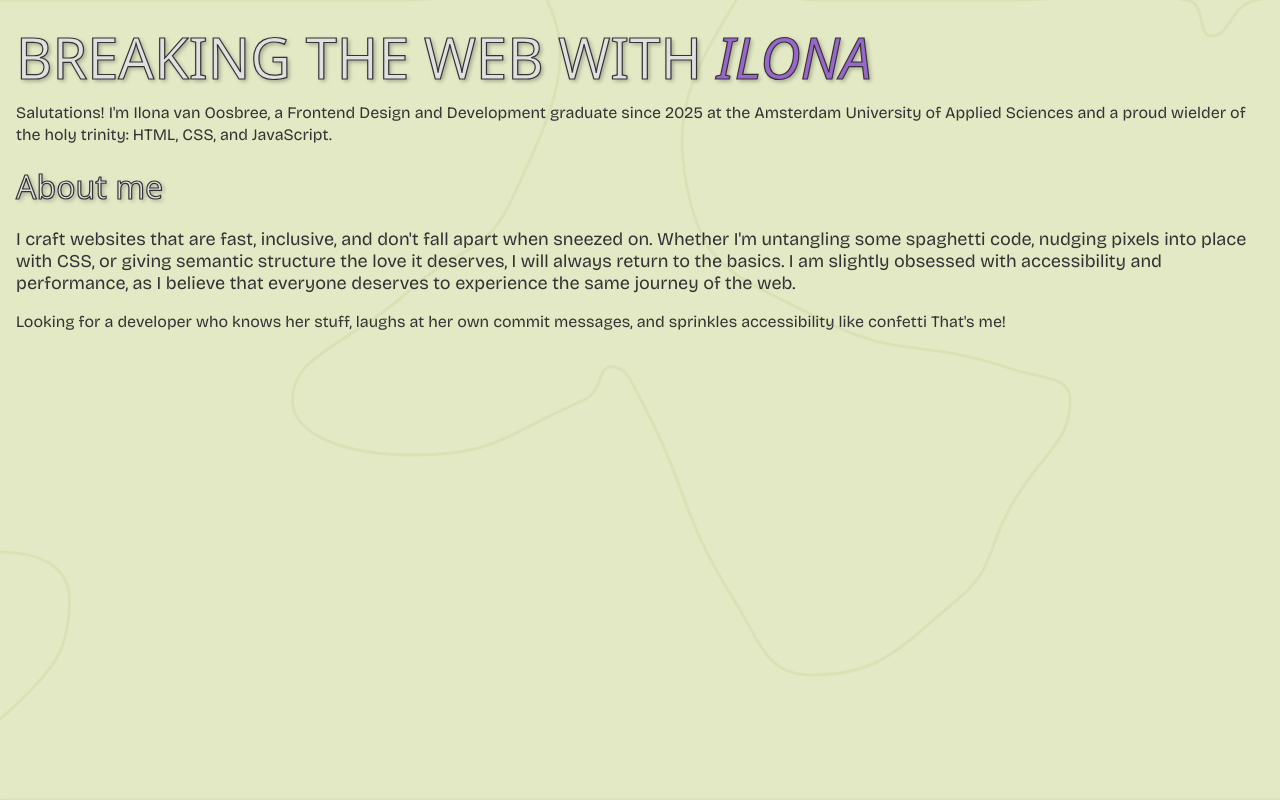
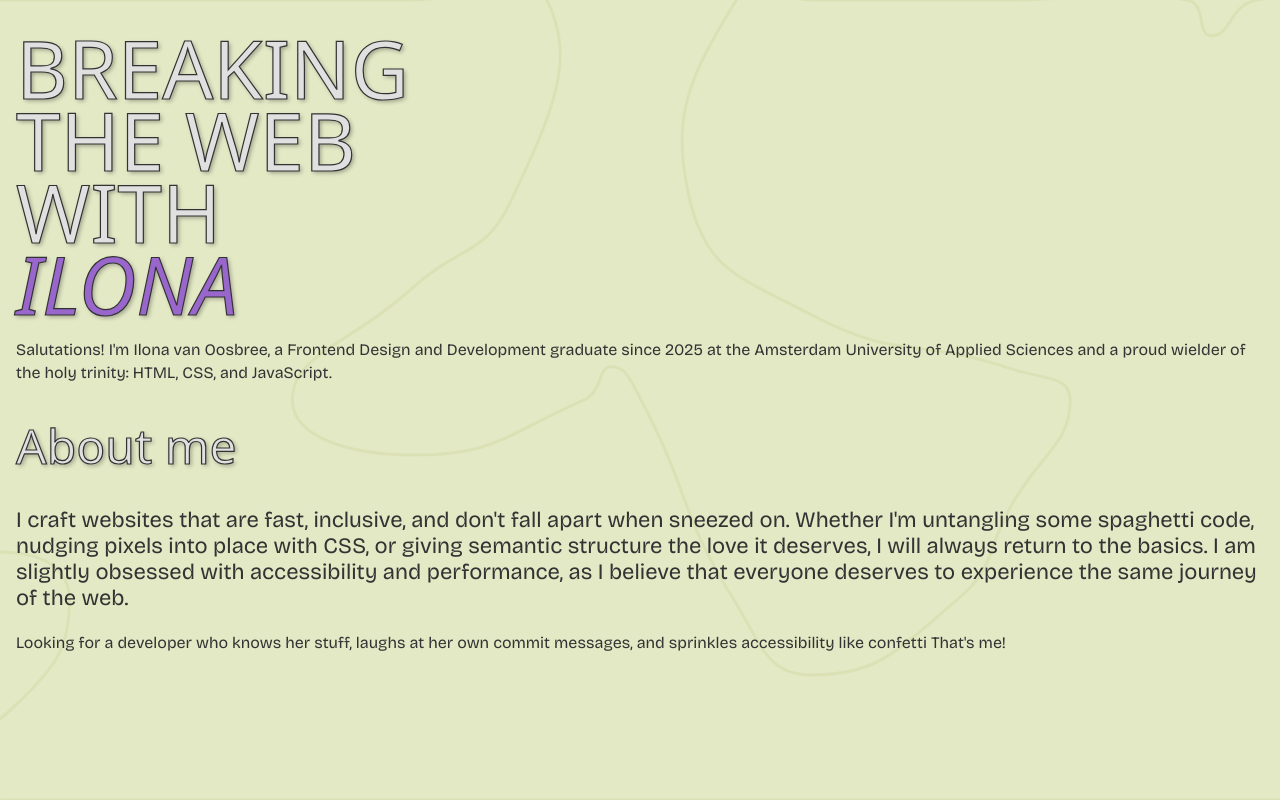
Before and after one commit to smolgeorgie/my-portfolio, a SvelteKit app: page / in a window 1280 px wide. Built offline with nearby package versions, Linux system fonts and the light colour scheme; a web font is replaced by a local one.

Commit message:
Clamp added, might change

```diff
--- a/src/components/Intro.svelte
+++ b/src/components/Intro.svelte
@@ -25,7 +25,7 @@
 
          h1 {
             font-size: var(--font-size-h1);
-            max-width: 30ch;
+            max-width: 9ch;
             margin: 2rem 0 1.2rem 0;
          }
 
--- a/static/global.css
+++ b/static/global.css
@@ -12,11 +12,11 @@
    -------------------------------------------------------------------------- */
 :root {
     /* Font Sizes */
-    --font-size-base: 16px;
-    --font-size-small: 14px;
-    --font-size-large: 18px;
-    --font-size-h1: 3.5rem;
-    --font-size-h2: 2rem;
+    --font-size-base: clamp(14px, 2.5vw, 18px);
+    --font-size-small: clamp(12px, 2vw, 16px);
+    --font-size-large: clamp(16px, 3vw, 22px);
+    --font-size-h1: clamp(3.5rem, 8vw, 5rem);
+    --font-size-h2: clamp(1.5rem, 5vw, 3rem);
 
     /* Font Families */
     --font-family-heading: "Freckle Face", system-ui;
@@ -31,9 +31,9 @@
     --color-flower-accent: #ffe66d;
 
     /* Spacing */
-    --spacing-small: 0.5rem;
-    --spacing-medium: 1rem;
-    --spacing-large: 2rem;
+    --spacing-small: clamp(0.25rem, 1vw, 0.75rem);
+    --spacing-medium: clamp(0.5rem, 2vw, 1.5rem);
+    --spacing-large: clamp(1rem, 4vw, 3rem);
 }
 
 /* --------------------------------------------------------------------------
```
